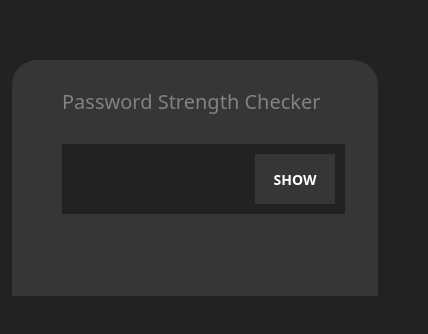
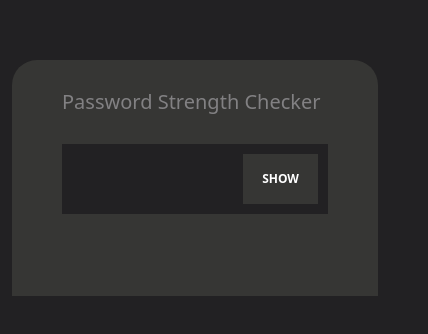
Before and after one commit to laraberns/ForcaSenha-LaraBernsPereira, a plain HTML site: page index.html in a window 390 px wide. Shown: the part 244-578 px from the top of the page, 428 px wide, since content can reach past the window. Drawn offline with nearby package versions, Linux system fonts and the light colour scheme.

Commit message:
changing layout on mobile

```diff
--- a/index.html
+++ b/index.html
@@ -15,7 +15,7 @@
 
 <body class="d-flex align-items-center">
     <main class="container d-flex justify-content-center">
-        <form class="row form container">
+        <form class="form container">
             <h2 class="title-form">Password Strength Checker</h2>
             <div class="d-flex p-0 divInputButton">
                 <input type="password" class="form-control input-password" id="idPassword">
--- a/styles/style.css
+++ b/styles/style.css
@@ -8,6 +8,7 @@ body {
     border-top-right-radius: 25px;
     border-top-left-radius: 25px;
     padding: 0px;
+    margin: 0;
 }
 
 .title-form {
@@ -23,7 +24,7 @@ body {
     background-color: #222123;
     color: #fff;
     font-size: 20px;
-    width: 80%;
+    width: 90%;
 }
 
 .input-password:focus {
@@ -113,20 +114,17 @@ body {
     }
 }
 
-@media (max-width: 1000px) {
+@media (max-width: 750px) {
     .input-password {
         width: 70%
-    }
-  }
-
-
-@media (max-width: 600px) {
-    .input-password {
-        width: 50%
     }
 
     .title-form {
         font-size: 20px;
+    }
+
+    .button-hide {
+        font-size: 12px;
     }
 
   }
```
